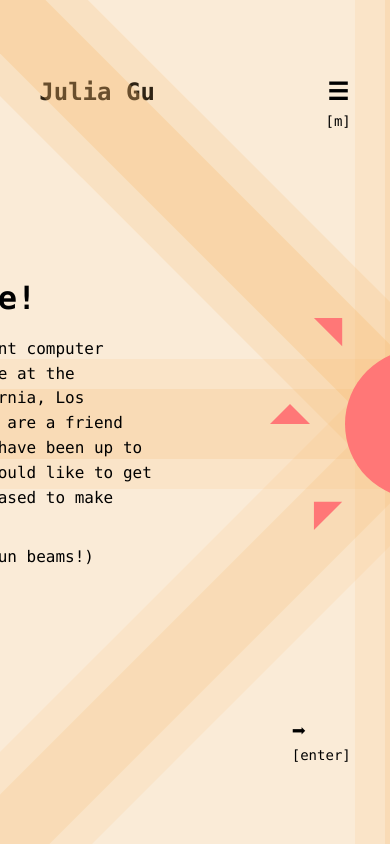
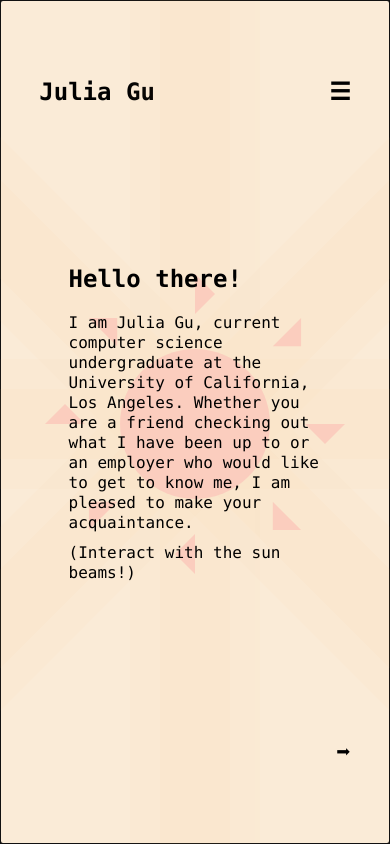
Before and after one commit to juliagu01/juliagu01.github.io, a React (Create React App) app: page / in a window 390 px wide. Built offline with nearby package versions, Linux system fonts and the light colour scheme.

Commit message:
Add two viewports. Autofocus app

```diff
--- a/src/App.css
+++ b/src/App.css
@@ -32,6 +32,7 @@ p {
   cursor: pointer;
   flex-direction: column;
   padding: 10px;
+  z-index: 1;
 }
 
 .Action p, .Action h2 {
--- a/src/App.js
+++ b/src/App.js
@@ -1,13 +1,12 @@
 /**
  * To-do:
  * - change rays to half-squares
- * - responsive (viewport)
  * - change elements to components
  * ? add carousel to bottom
  */
 
 
-import { useState } from "react";
+import { useState, useRef, useEffect } from "react";
 import './App.css';
 import Content from './components/Content.js';
 import OverlayPanel from './components/OverlayPanel.js';
@@ -20,9 +19,14 @@ import Grid from './graphics/Grid.js';
 import Telescope from './graphics/Telescope.js';
 
 function App() {
+  const inputRef = useRef(null);
   const [page, setPage] = useState(0);
   const [panel, setPanel] = useState(false);
   const [light, setLight] = useState(true);
+
+  useEffect(() => {
+    inputRef.current.focus();
+  }, []);
 
   function handleKeyDown(e) {
     switch (e.key) {
@@ -93,7 +97,8 @@ function App() {
     }
   }
   return (
-    <div className={light ? "App Light" : "App Dark"} tabIndex="0" onKeyDown={(e) => handleKeyDown(e)}>
+    <div className={light ? "App Light" : "App Dark"}
+      tabIndex="0" onKeyDown={(e) => handleKeyDown(e)} ref={inputRef}>
       <header>
         <h2 id="Logo" onClick={() => setPage(0)}>Julia Gu</h2>
         <MenuAction panel={panel} light={light} onClick={() => setPanel(!panel)} />
--- a/src/components/Content.css
+++ b/src/components/Content.css
@@ -2,12 +2,11 @@
   display: flex;
   justify-content: space-between;
   align-items: center;
-  width: 800px;
 }
 
 .Text {
   width: 375px;
-  z-index: 1;
+  z-index: 2;
 }
 
 .Text a {
@@ -27,6 +26,11 @@
   padding: 5px;
 }
 
+.ContentPadding {
+  position: relative;
+  width: 5vw;
+}
+
 .Image {
   position: relative;
   display: flex;
@@ -36,3 +40,45 @@
   height: 350px;
   border-radius: 50%;
 }
+
+@media screen and (max-width: 900px) {
+  .Text {
+    position: absolute;
+  }
+
+  .ContentPadding {
+    width: 30vw;
+  }
+
+  .Image {
+    position: relative;
+    opacity: 50%;
+  }
+}
+
+@media screen and (max-width: 650px) {
+  .Heading {
+    font-size: 24px;
+  }
+
+  .Heading span {
+    font-size: 18px;
+  }
+
+  .Text {
+    width: 70vw;
+    left: 15vw;
+  }
+
+  .Description p {
+    line-height: 1.25;
+  }
+
+  .Image {
+    opacity: 25%;
+  }
+
+  .ContentPadding {
+    display: none;
+  }
+}
--- a/src/components/Content.js
+++ b/src/components/Content.js
@@ -11,6 +11,7 @@ function Content({text}) {
           {text.description.map((paragraph, index) => <p key={index}>{paragraph}</p>)}
         </div>
       </div>
+      <div className="ContentPadding"></div>
       <div className="Image">{text.img}</div>
     </div>
   );
--- a/src/components/OverlayPanel.css
+++ b/src/components/OverlayPanel.css
@@ -26,7 +26,12 @@
   padding: 8vh 6vw;
 }
 
-.Panel span {
+.Panel .Action p {
+  display: inline;
+}
+
+.Panel .Action span {
+  display: inline;
   font-size: 18px;
 }
 
@@ -38,3 +43,15 @@
   display: block;
   padding: 5px;
 }
+
+@media screen and (max-width: 900px) {
+  .Panel {
+    width: 90vw;
+  }
+}
+
+@media screen and (max-width: 650px) {
+  .Panel .Action p, .Action p {
+    display: none;
+  }
+}
--- a/src/components/OverlayPanel.js
+++ b/src/components/OverlayPanel.js
@@ -10,13 +10,13 @@ function OverlayPanel({ show, onOverlayClick, onPageClick, onThemeClick }) {
             <h1>Menu</h1>
             <div className="Options">
               <div className="Action" onClick={() => onPageClick("Home")}>
-                <p>[h] <span>Hello there!</span></p>
+                <p>[h] </p><span>Hello there!</span>
               </div>
               <div className="Action" onClick={() => onPageClick("Projects")}>
-                <p>[p] <span>Projects</span></p>
+                <p>[p] </p><span>Projects</span>
               </div>
               <div className="Action" onClick={() => onPageClick("Contact")}>
-                <p>[c] <span>Contact</span></p>
+                <p>[c] </p><span>Contact</span>
               </div>
             </div>
           </div>
@@ -24,7 +24,7 @@ function OverlayPanel({ show, onOverlayClick, onPageClick, onThemeClick }) {
             <h1>Settings</h1>
             <div className="Options">
               <div className="Action" onClick={() => onThemeClick()}>
-                <p>[t] <span>Toggle theme</span></p>
+                <p>[t] </p><span>Toggle theme</span>
               </div>
             </div>
           </div>
--- a/src/graphics/Map.css
+++ b/src/graphics/Map.css
@@ -60,7 +60,7 @@
   transform: translateX(300px) rotate(150deg);
   opacity: 50%;
   background-color: #00bfff22;
-  width: 150vmax;
+  width: 300vmax;
   height: 130px;
 }
 
```
